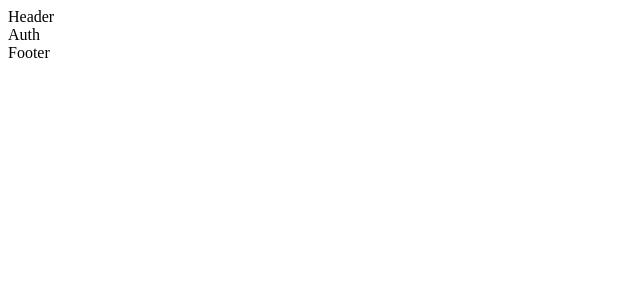
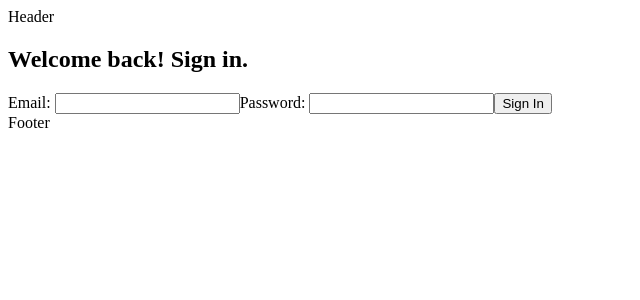
Before and after one commit to michellerenehey/adv-react-employee-directory, a React app: page /login in a window 1280 px wide. Shown: the top 300 px of the page, without its empty margins (0-640 px from the left). Built offline with nearby package versions, Linux system fonts and the light colour scheme.

Commit message:
building auth page

```diff
--- a/src/App.jsx
+++ b/src/App.jsx
@@ -21,6 +21,9 @@ export default function App() {
             <Route exact path="/login">
               <Auth />
             </Route>
+            <Route exact path="/register">
+              <Auth isSigningUp />
+            </Route>
           </Switch>
         </Layout>
       </BrowserRouter>
--- a/src/views/Auth/Auth.jsx
+++ b/src/views/Auth/Auth.jsx
@@ -1,5 +1,21 @@
-import React from 'react';
+import './Auth.css';
+import { Link } from 'react-router-dom';
 
-export default function Auth() {
-  return <div>Auth</div>;
+export default function Auth({ isSigningUp = false }) {
+  return (
+    <div>
+      <h2>
+        {isSigningUp
+          ? 'Welcome! Create an account below.'
+          : 'Welcome back! Sign in.'}
+      </h2>
+      <form>
+        <label>Email: </label>
+        <input type="email" />
+        <label>Password: </label>
+        <input type="password" />
+        {isSigningUp ? <button>Sign Up</button> : <button>Sign In</button>}
+      </form>
+    </div>
+  );
 }
--- a/webpack.config.js
+++ b/webpack.config.js
@@ -22,7 +22,7 @@ module.exports = {
     publicPath: '/',
   },
   devServer: {
-    port: 7891,
+    port: 3000,
     historyApiFallback: true,
   },
   plugins: [
```
